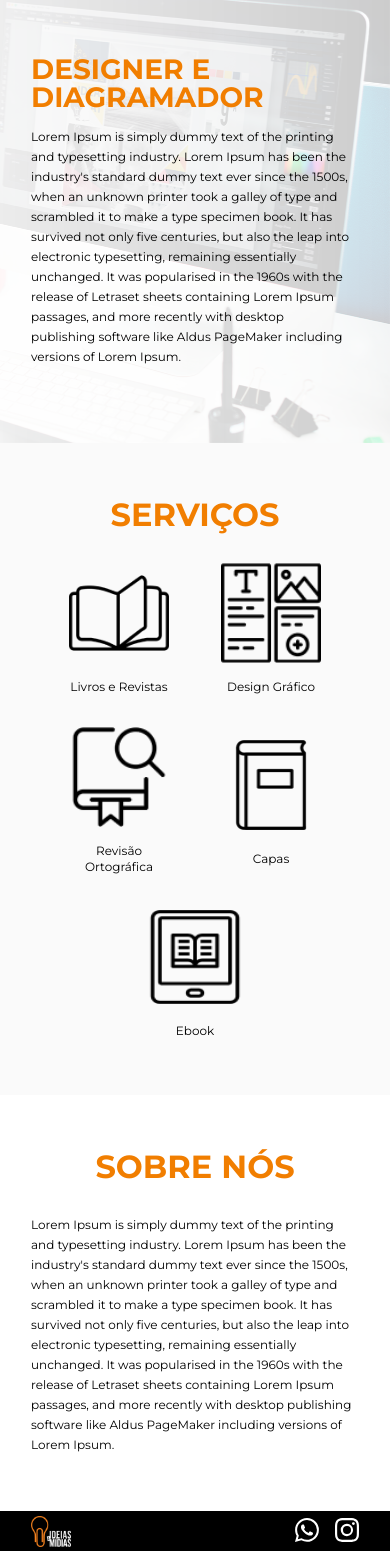
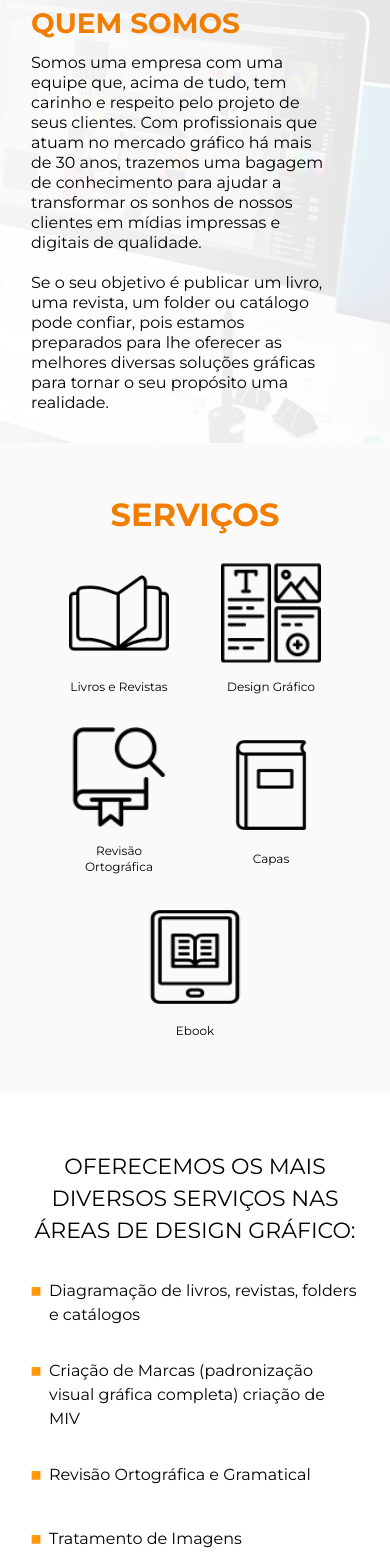
Before and after one commit to mikael-ayala/ideiasemidias-website, a React (Vite) app: page / in a window 390 px wide. Shown: the part 182-1748 px from the top of the page. Built offline with nearby package versions, Linux system fonts and the light colour scheme.

Commit message:
add text content and adjustments

```diff
--- a/src/components/Hero/Hero.scss
+++ b/src/components/Hero/Hero.scss
@@ -15,7 +15,7 @@
         h1 {
             color: var(--orange-color);
             font-weight: bold;
-            font-size: 4rem;
+            font-size: 3.2rem;
             text-transform: uppercase;
         }
 
@@ -47,13 +47,10 @@
         .hero__text {
             width: 60rem;
 
-            h1 {
-                font-size: 3.2rem;
-            }
-
             p {
-                font-size: 1.2rem;
+                font-size: 1.6rem;
                 line-height: 2rem;
+                width: 92%;
             }
         }
 
@@ -74,7 +71,7 @@
         }
 
         .hero__background-img {
-            mask-image: linear-gradient(270deg, rgba(0, 0, 0, 0.2), transparent 95%);
+            mask-image: linear-gradient(270deg, rgba(0, 0, 0, 0.1), transparent 98%);
         }
     }
 }
--- a/src/components/Hero/index.jsx
+++ b/src/components/Hero/index.jsx
@@ -5,8 +5,13 @@ export default function Hero() {
         <section className="hero">
             <div className="container">
                 <div className="hero__text">
-                    <h1>Designer e Diagramador</h1>
-                    <p>Lorem Ipsum is simply dummy text of the printing and typesetting industry. Lorem Ipsum has been the industry's standard dummy text ever since the 1500s, when an unknown printer took a galley of type and scrambled it to make a type specimen book. It has survived not only five centuries, but also the leap into electronic typesetting, remaining essentially unchanged. It was popularised in the 1960s with the release of Letraset sheets containing Lorem Ipsum passages, and more recently with desktop publishing software like Aldus PageMaker including versions of Lorem Ipsum.</p>
+                    <h1>Quem somos</h1>
+                    <p>Somos uma empresa com uma equipe que, acima de tudo, tem carinho e respeito pelo projeto de seus clientes.
+                        Com profissionais que atuam no mercado gráfico há mais de 30 anos, trazemos uma bagagem de conhecimento para ajudar a transformar os sonhos de nossos clientes em mídias impressas e digitais de qualidade.
+                        <br />
+                        <br />
+                        Se o seu objetivo é publicar um livro, uma revista, um folder ou catálogo pode confiar, pois estamos preparados para lhe oferecer as melhores diversas soluções gráficas para tornar o seu propósito uma realidade.
+                    </p>
                 </div>
             </div>
 
--- a/src/components/SobreNos/SobreNos.scss
+++ b/src/components/SobreNos/SobreNos.scss
@@ -2,14 +2,63 @@
     padding-block: 5.6rem;
 
     &__text {
+        font-size: 2.4rem;
+        margin-bottom: 3.2rem;
+        text-align: center;
+        text-transform: uppercase;
+    }
+
+    &__list {
         font-size: 1.6rem;
-        line-height: 2.2rem;
+        line-height: 3.2rem;
+        margin-left: 14.4rem;
+
+        li {
+            align-items: center;
+            display: flex;
+
+            &::before {
+                content: '🟧';
+                color: var(--orange-color);
+                font-size: 0.8rem;
+                height: 1rem;
+                margin-right: 0.8rem;
+                margin-bottom: 2.2rem;
+                width: 1rem;
+            }
+        }
     }
 }
 
 @media screen and (max-width: 768px) {
-    .sobre-nos__text {
-        font-size: 1.2rem;
-        line-height: 2rem;
+    .sobre-nos {
+        &__text {
+            font-size: 2.2rem;
+            line-height: 3.2rem;
+        }
+
+        &__list {
+            margin-left: 5.6rem;
+
+            li {
+                align-items: flex-start;
+            }
+        }
     }
 }
+
+@media screen and (max-width: 430px) {
+    .sobre-nos {
+        &__list {
+            display: flex;
+            flex-direction: column;
+            line-height: 2.4rem;
+            gap: 3.2rem;
+            margin-left: 0;
+
+            li {
+                align-items: flex-start;
+            }
+        }
+    }
+}
--- a/src/components/SobreNos/index.jsx
+++ b/src/components/SobreNos/index.jsx
@@ -1,11 +1,17 @@
 import './SobreNos.scss'
-import Titulo from '../Titulo'
 
 export default function SobreNos() {
     return(
         <section className='sobre-nos container'>
-            <Titulo>Sobre Nós</Titulo>
-            <p className='sobre-nos__text'>Lorem Ipsum is simply dummy text of the printing and typesetting industry. Lorem Ipsum has been the industry's standard dummy text ever since the 1500s, when an unknown printer took a galley of type and scrambled it to make a type specimen book. It has survived not only five centuries, but also the leap into electronic typesetting, remaining essentially unchanged. It was popularised in the 1960s with the release of Letraset sheets containing Lorem Ipsum passages, and more recently with desktop publishing software like Aldus PageMaker including versions of Lorem Ipsum.</p>
+            <p className='sobre-nos__text'>Oferecemos os mais diversos serviços nas áreas de design gráfico:</p>
+            <ul className='sobre-nos__list'>
+                <li>Diagramação de livros, revistas, folders e catálogos</li>
+                <li>Criação de Marcas (padronização visual gráfica completa) criação de MIV</li>
+                <li>Revisão Ortográfica e Gramatical</li>
+                <li>Tratamento de Imagens</li>
+                <li>Criação de Ebooks e publicações digitais</li>
+                <li>Criação de posts/banners para web.</li>
+            </ul>
         </section>
     )
 }
```
